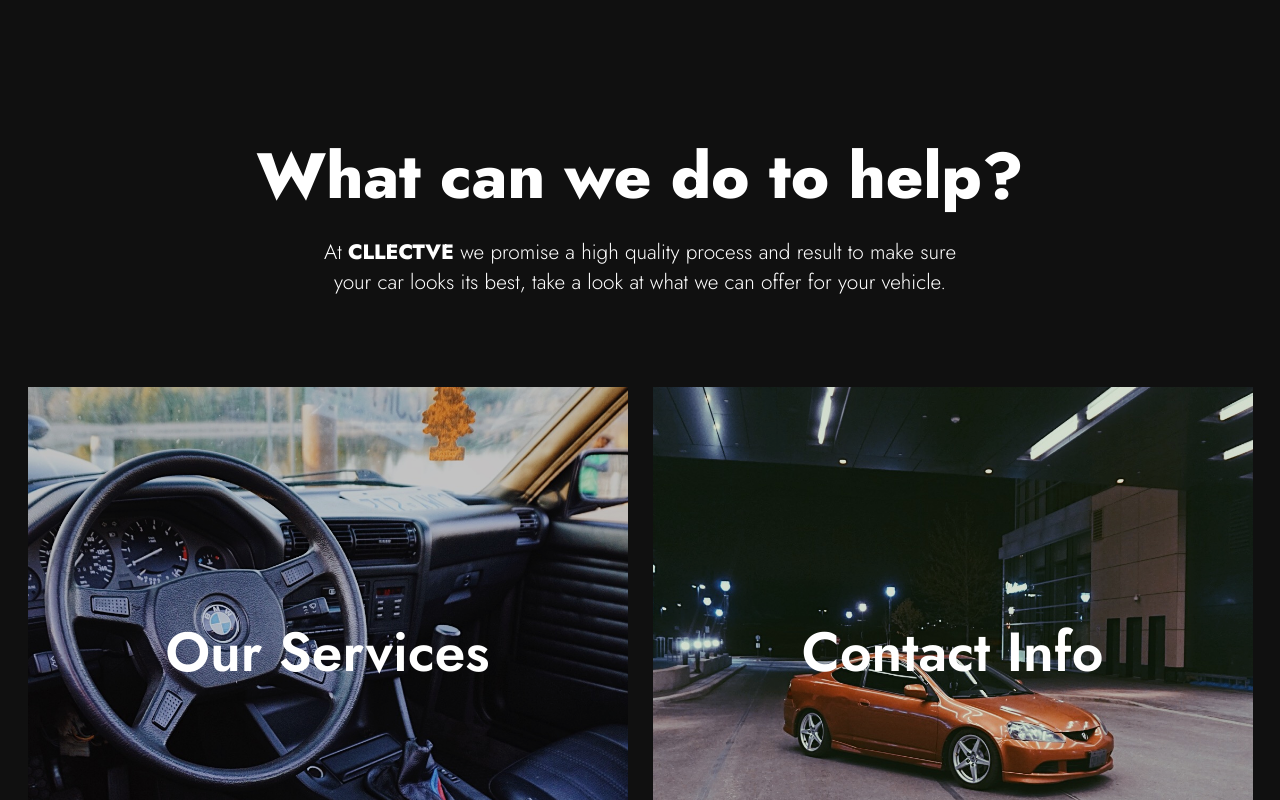
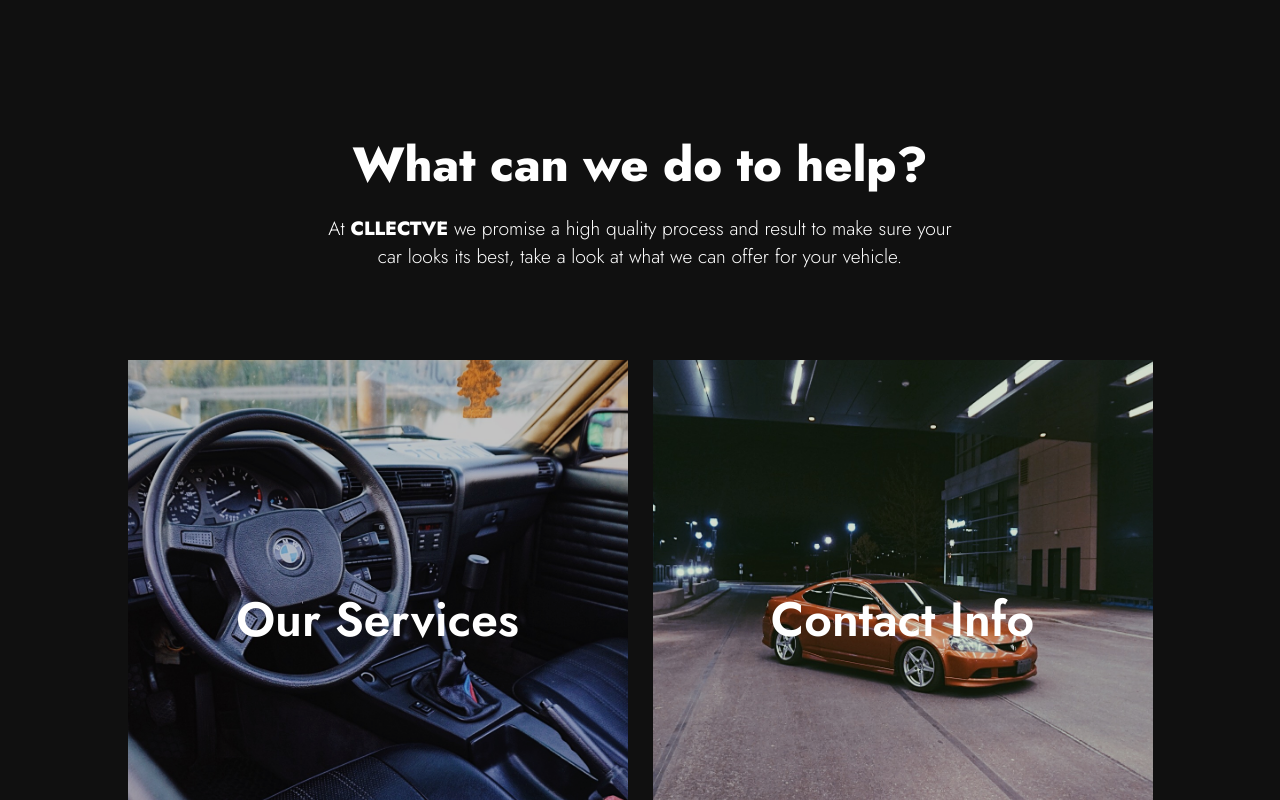
Before and after one commit to julienguyenn/car-detailing-site, a React (Create React App) app in the folder client/: page / in a window 1280 px wide. Shown: the part 1040-1840 px from the top of the page. Built offline with nearby package versions, Linux system fonts and the light colour scheme.

Commit message:
changed size of buttons and removed pg stuff

```diff
--- a/client/src/css/homepage.css
+++ b/client/src/css/homepage.css
@@ -167,7 +167,7 @@ a {
   color: #ffffff;
   font-weight: 700;
   margin: 0;
-  font-size: 4em;
+  font-size: 3em;
   text-align: center;
 }
 
@@ -186,7 +186,7 @@ a {
 .large-box2 .description-box .description {
   color: #ffffff;
   font-family: "Jost", sans-serif;
-  font-size: 1.3em;
+  font-size: 1.2em;
   font-weight: 100;
   width: 650px;
   margin: 15px 0 90px;
@@ -231,10 +231,10 @@ a {
 .large-box2 .description-box .button-links .visual-button {
   position: relative;
   height: 500px;
-  width: 600px;
+  width: 500px;
   font-family: "Jost", sans-serif;
   color: #ffffff;
-  font-size: 55px;
+  font-size: 48px;
   font-weight: 600;
   overflow: hidden;
 }
@@ -260,7 +260,7 @@ a {
   margin: 0 0 0 0;
   position: absolute;
   opacity: 0.9;
-  left: -219px;
+  left: -182px;
   top: -20px;
   -webkit-transition: opacity 0.5s cubic-bezier(0.65, 0.54, 0, 0.9);
   transition: opacity 0.5s cubic-bezier(0.65, 0.54, 0, 0.9);
--- a/client/src/sass/homepage.sass
+++ b/client/src/sass/homepage.sass
@@ -47,7 +47,7 @@
       color: $primary-font-color
       font-weight: 700
       margin: 0
-      font-size: 4em
+      font-size: 3em
       text-align: center
       @media screen and (max-width: 767px)
         font-size: 2em
@@ -58,7 +58,7 @@
     .description
       color: $primary-font-color
       font-family: $primary-font
-      font-size: 1.3em
+      font-size: 1.2em
       font-weight: 100
       width: 650px
       margin: 15px 0 90px
@@ -87,10 +87,10 @@
       .visual-button
         position: relative
         height: 500px
-        width: 600px
+        width: 500px
         font-family: $secondary-font
         color: $primary-font-color
-        font-size: 55px
+        font-size: 48px
         font-weight: 600
         overflow: hidden
         @media screen and (max-width: 767px)
@@ -110,8 +110,8 @@
           margin: 0 0 0 0
           position: absolute
           opacity: 0.9
-          left: -219px
-          top: -20px
+          left: -182px;
+          top: -20px;
           transition: opacity 0.5s cubic-bezier(0.65, 0.54, 0, 0.9);
           @media screen and (max-width: 767px)
             width: 600px;
```
Also changed, not shown: 1 other file (tests, documents, lock files or other folders).
